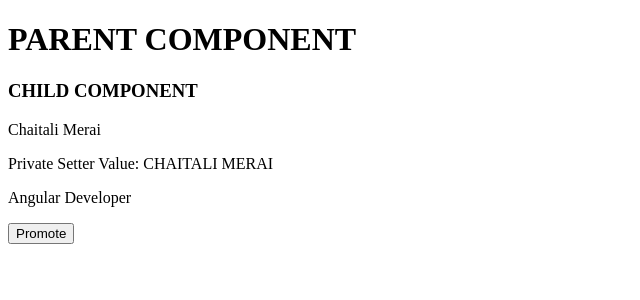
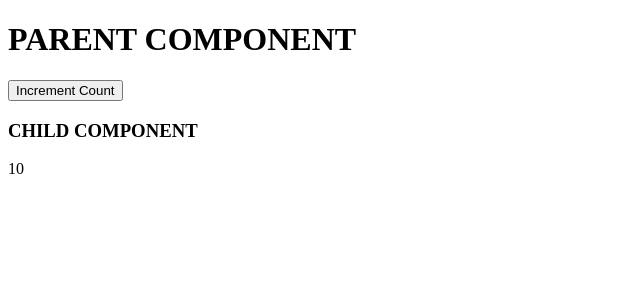
Before and after one commit to meraichaitali75/angular-interview-tasks, an Angular app: page / in a window 1280 px wide. Shown: the top 300 px of the page, without its empty margins (0-640 px from the left). Built offline with nearby package versions, Linux system fonts and the light colour scheme.

Commit message:
fix: Detect exactly when and how an inbound item updates using a lifecycle hook.

```diff
--- a/src/app/app.ts
+++ b/src/app/app.ts
@@ -2,14 +2,16 @@ import { CommonModule } from '@angular/common';
 import { Component } from '@angular/core';
 import { FetchApiComponent } from './fetchapi.component';
 import { ParentComponent } from './parent-child/parent.component';
+import { NgOnChangesParentComponent } from './parent-child/ngonchanges-parent.component';
 
 @Component({
   selector: 'app-root',
   standalone: true,
-  imports: [CommonModule, ParentComponent],
+  imports: [CommonModule, NgOnChangesParentComponent],
   template: `
     <!-- <fetchapi-component></fetchapi-component> -->
-    <parent-child-component></parent-child-component>
+    <!-- <parent-child-component></parent-child-component> -->
+    <app-ngonchanges-parent-component></app-ngonchanges-parent-component>
   `,
 })
 export class AppComponent { }
--- /dev/null
+++ b/src/app/parent-child/ngonchanges-child.component.ts
@@ -0,0 +1,30 @@
+import { CommonModule } from '@angular/common';
+import { Component, EventEmitter, Input, OnChanges, Output, SimpleChanges } from '@angular/core';
+import { count } from 'rxjs';
+
+/*
+2). Create a parent component and a child component named UserCard.
+Pass a user object { name: 'John', role: 'Developer' } from the parent to the child
+using an @Input() property, and display it inside the child's template.
+*/
+
+@Component({
+    selector: 'app-ngonchanges-child-component',
+    imports: [CommonModule],
+    template: `
+     <h3>CHILD COMPONENT</h3>
+     <p>{{count}}</p>
+  `,
+})
+export class NgOnChangesChildComponent implements OnChanges {
+
+    @Input() count!: number;
+
+    ngOnChanges(changes: SimpleChanges): void {
+        if (changes['count']) {
+           const countChange = changes['count'];
+           console.log('🔄 count changed from:', countChange.previousValue, 'to:', countChange.currentValue);
+        }
+    }
+
+}
--- /dev/null
+++ b/src/app/parent-child/ngonchanges-parent.component.ts
@@ -0,0 +1,26 @@
+import { CommonModule } from '@angular/common';
+import { HttpClient } from '@angular/common/http';
+import { Component, inject, OnInit } from '@angular/core';
+import { catchError, Observable, of } from 'rxjs';
+import { NgOnChangesChildComponent } from './ngonchanges-child.component';
+
+/*
+3). Detect exactly when and how an inbound item updates using a lifecycle hook.
+*/
+
+@Component({
+  selector: 'app-ngonchanges-parent-component',
+  imports: [CommonModule, NgOnChangesChildComponent],
+  template: `
+     <h1>PARENT COMPONENT</h1>
+     <button (click)="incrementCount()">Increment Count</button>
+     <app-ngonchanges-child-component [count]="currentUser.count"></app-ngonchanges-child-component>
+  `,
+})
+export class NgOnChangesParentComponent {
+  currentUser = { name: 'Chaitali Merai', role: 'Angular Developer', count: 10 };
+
+  incrementCount(): void{
+    this.currentUser.count++;
+  }
+}
```
